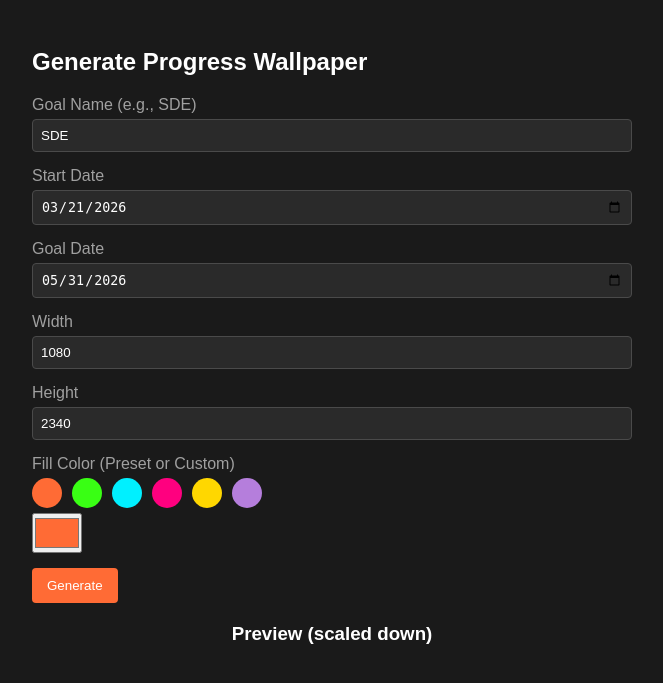
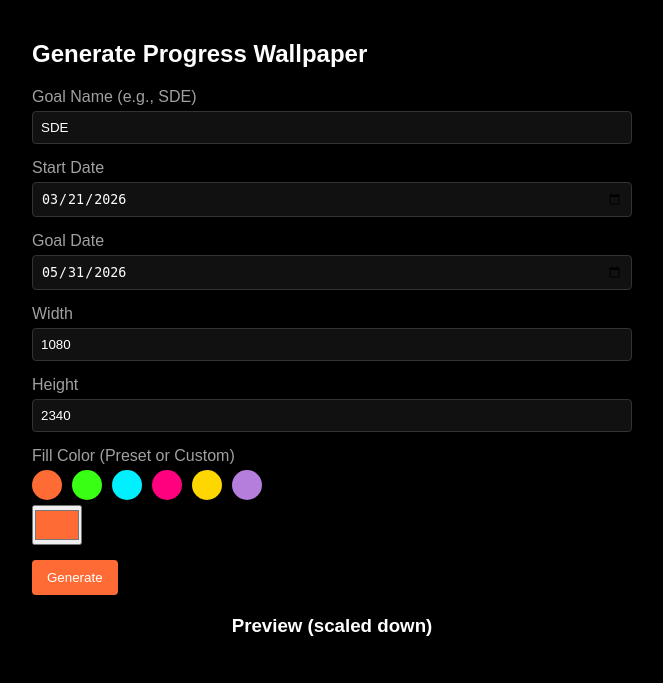
Before and after one commit to Manoj-Bharathi-S/wallpaper-generator, a FastAPI app: page / in a window 1280 px wide. Shown: the top 683 px of the page, without its empty margins (308-971 px from the left). Run offline with FastAPI, Linux system fonts and the light colour scheme.

Commit message:
localhost to all interfaces

```diff
--- a/app.py
+++ b/app.py
@@ -35,5 +35,8 @@ async def goal_image(
         height=height,
         fill_color=fill_color
     )
+    return Response(content=img_bytes, media_type="image/png")
 
-    return Response(content=img_bytes, media_type="image/png")
+if __name__ == "__main__":
+    import uvicorn
+    uvicorn.run("app:app", host="0.0.0.0", port=8000, reload=True)
--- a/image_generator.py
+++ b/image_generator.py
@@ -12,7 +12,7 @@ def generate_progress_image(
     height: int,
     fill_color: str = "#ff6b35"
 ) -> bytes:
-    BG_COLOR = "#1a1a1a"
+    BG_COLOR = "#000000"
     DOT_UNPASSED_COLOR = "#4a4a4a"
     DOT_PASSED_COLOR = fill_color
     TEXT_COLOR_PRIMARY = "#a0a0a0"
--- a/templates/index.html
+++ b/templates/index.html
@@ -5,13 +5,13 @@
     <meta name="viewport" content="width=device-width, initial-scale=1.0">
     <title>Progress Wallpaper Generator</title>
     <style>
-        body { font-family: sans-serif; padding: 20px; background: #1a1a1a; color: white; }
+        body { font-family: sans-serif; background: #000000; color: white; margin: 0; padding: 20px; }
         .container { max-width: 600px; margin: 0 auto; }
         .form-group { margin-bottom: 15px; }
         label { display: block; margin-bottom: 5px; color: #a0a0a0; }
         input[type="text"], input[type="date"], input[type="number"] {
-            width: 100%; padding: 8px; border-radius: 4px; border: 1px solid #4a4a4a;
-            background: #2a2a2a; color: white; box-sizing: border-box;
+            width: 100%; padding: 8px; border-radius: 4px; border: 1px solid #333333;
+            background: #111111; color: white; box-sizing: border-box;
         }
         button {
             padding: 10px 15px; background: #ff6b35; color: white; border: none; border-radius: 4px; cursor: pointer;
```
